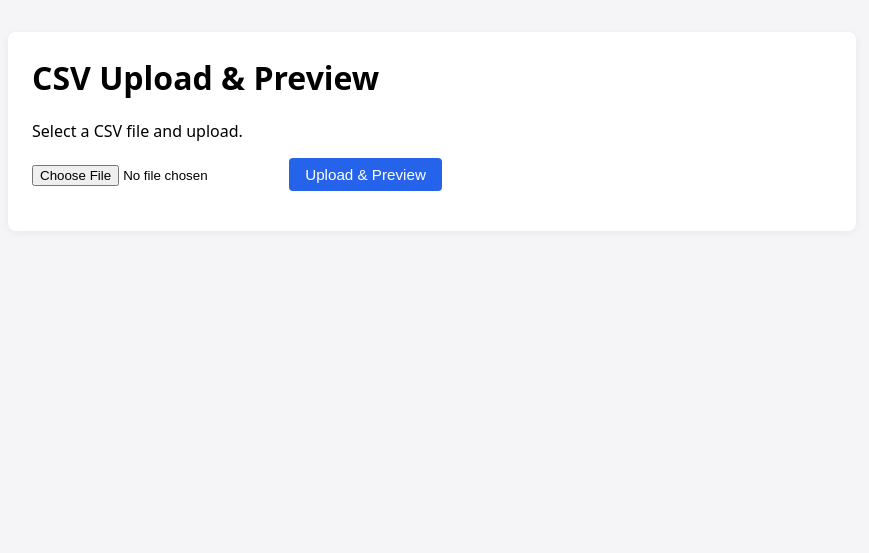
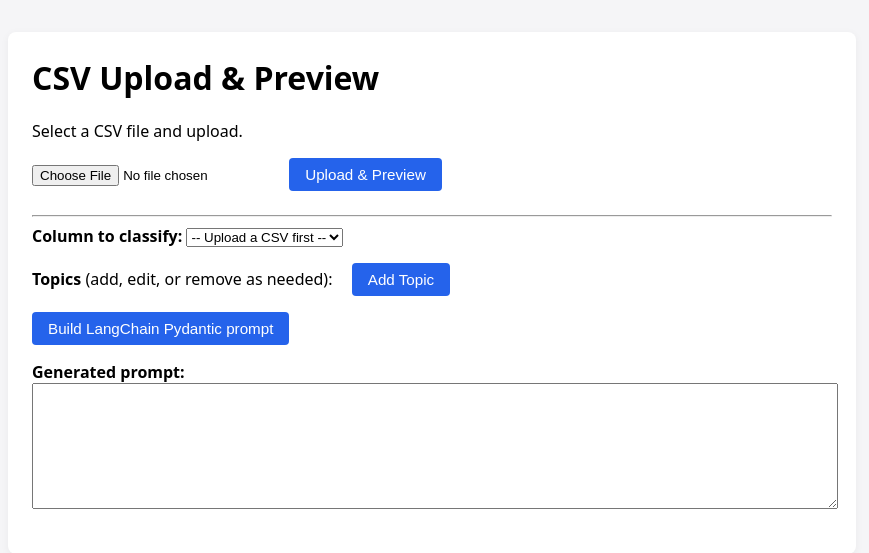
Before and after one commit to macknix/survey-research-hackathon, a FastAPI app: page / in a window 1280 px wide. Shown: the top 553 px of the page, without its empty margins (24-893 px from the left). Run offline with FastAPI, Linux system fonts and the light colour scheme.

Commit message:
prompt builder

```diff
--- a/app/main.py
+++ b/app/main.py
@@ -50,3 +50,54 @@ async def upload_csv(file: UploadFile = File(...)):
         "rows": data,
         "row_count": len(df),
     }
+
+
+# --- Topic modeling and prompt endpoints ---
+from typing import List, Optional
+from pydantic import BaseModel
+
+class Topic(BaseModel):
+    id: int
+    label: str
+    description: str
+
+class GenerateTopicsRequest(BaseModel):
+    column: str
+    sample_rows: Optional[List[dict]] = None
+
+class GenerateTopicsResponse(BaseModel):
+    success: bool
+    topics: List[Topic]
+
+class BuildPromptRequest(BaseModel):
+    topics: List[Topic]
+
+class BuildPromptResponse(BaseModel):
+    success: bool
+    prompt: str
+
+@app.post("/generate_topics", response_model=GenerateTopicsResponse)
+async def generate_topics(payload: GenerateTopicsRequest):
+    """
+    Stub: return some example topics for the given column.
+    Later, replace this with real topic modeling.
+    """
+    stub_topics = [
+        Topic(id=1, label="Positive feedback", description="Comments that express satisfaction or positive sentiment."),
+        Topic(id=2, label="Negative feedback", description="Comments that express dissatisfaction or complaints."),
+        Topic(id=3, label="Feature requests", description="Suggestions or requests for new features or improvements."),
+    ]
+    return GenerateTopicsResponse(success=True, topics=stub_topics)
+
+@app.post("/build_prompt", response_model=BuildPromptResponse)
+async def build_prompt(payload: BuildPromptRequest):
+    """
+    Build a LangChain-style Pydantic parser prompt for classifying rows into topics.
+    This is a stub that returns a structured prompt string.
+    """
+    topics = payload.topics
+    topics_desc = "\n".join(
+        f"- {t.id}: {t.label} — {t.description}" for t in topics
+    )
+    prompt = f"""You are a text classification assistant.\n\nYou will be given a piece of text from a survey response or similar free-text field.\nYour task is to assign exactly ONE topic ID from the list below to the text.\n\nTopics:\n{topics_desc}\n\nReturn your answer as JSON with this schema:\n\n{{\n  \"topic_id\": <number>,  // one of the IDs above\n  \"topic_label\": <string>,\n  \"rationale\": <string>  // short explanation for why this topic was chosen\n}}\n\nMake sure the JSON is valid and does not include any additional fields.\n"""
+    return BuildPromptResponse(success=True, prompt=prompt)
--- a/app/templates/index.html
+++ b/app/templates/index.html
@@ -103,6 +103,31 @@
     </div>
 
     <div class="table-container" id="table-container"></div>
+
+    <hr />
+
+    <div class="row">
+      <label for="column-select"><strong>Column to classify:</strong></label>
+      <select id="column-select">
+        <option value="">-- Upload a CSV first --</option>
+      </select>
+    </div>
+
+    <div class="row">
+      <strong>Topics</strong> (add, edit, or remove as needed):
+      <button id="add-topic-btn" style="margin-left:1em;">Add Topic</button>
+    </div>
+
+    <div class="table-container" id="topics-container"></div>
+
+    <div class="row">
+      <button id="build-prompt-btn">Build LangChain Pydantic prompt</button>
+    </div>
+
+    <div class="row">
+      <label for="prompt-output"><strong>Generated prompt:</strong></label>
+      <textarea id="prompt-output" rows="8" style="width: 100%; font-family: monospace;"></textarea>
+    </div>
   </div>
 
   <script>
@@ -111,6 +136,13 @@
   const statusDiv = document.getElementById("status");
   const tableContainer = document.getElementById("table-container");
   const summary = document.getElementById("summary");
+  const columnSelect = document.getElementById("column-select");
+  const addTopicBtn = document.getElementById("add-topic-btn");
+  const buildPromptBtn = document.getElementById("build-prompt-btn");
+  const promptOutput = document.getElementById("prompt-output");
+  let currentColumns = [];
+  let currentRows = [];
+  let currentTopics = [];
 
     function setStatus(message, type) {
       statusDiv.textContent = message;
@@ -143,6 +175,52 @@
 
       html += "</tbody></table>";
       tableContainer.innerHTML = html;
+    }
+
+    function renderTopics(topics) {
+      const container = document.getElementById("topics-container");
+      if (!topics || topics.length === 0) {
+        container.innerHTML = "<p>No topics yet. Add one!</p>";
+        return;
+      }
+
+      let html = "<table><thead><tr>";
+      html += "<th>Topic ID</th><th>Label</th><th>Description</th><th>Actions</th>";
+      html += "</tr></thead><tbody>";
+
+      for (let i = 0; i < topics.length; i++) {
+        const t = topics[i];
+        html += `<tr data-idx="${i}">`;
+        html += `<td><input type="number" min="1" value="${t.id ?? ''}" class="topic-id-input" style="width:4em;"></td>`;
+        html += `<td><input type="text" value="${t.label ?? ''}" class="topic-label-input"></td>`;
+        html += `<td><input type="text" value="${t.description ?? ''}" class="topic-desc-input" style="width:100%"></td>`;
+        html += `<td><button class="remove-topic-btn">Remove</button></td>`;
+        html += "</tr>";
+      }
+
+      html += "</tbody></table>";
+      container.innerHTML = html;
+
+      // Wire up remove buttons
+      container.querySelectorAll('.remove-topic-btn').forEach((btn, idx) => {
+        btn.addEventListener('click', () => {
+          currentTopics.splice(idx, 1);
+          renderTopics(currentTopics);
+        });
+      });
+
+      // Wire up input changes
+      container.querySelectorAll('tr[data-idx]').forEach((row, idx) => {
+        row.querySelector('.topic-id-input').addEventListener('input', e => {
+          currentTopics[idx].id = parseInt(e.target.value) || '';
+        });
+        row.querySelector('.topic-label-input').addEventListener('input', e => {
+          currentTopics[idx].label = e.target.value;
+        });
+        row.querySelector('.topic-desc-input').addEventListener('input', e => {
+          currentTopics[idx].description = e.target.value;
+        });
+      });
     }
 
   uploadBtn.addEventListener("click", async () => {
@@ -179,6 +257,30 @@
           setStatus("CSV parsed successfully.", "success");
           renderTable(result.columns, result.rows);
           summary.textContent = `Showing first ${result.rows.length} rows out of ${result.row_count} total rows.`;
+
+          currentColumns = result.columns || [];
+          currentRows = result.rows || [];
+
+          // Populate column dropdown
+          columnSelect.innerHTML = "";
+          if (currentColumns.length === 0) {
+            const opt = document.createElement("option");
+            opt.value = "";
+            opt.textContent = "-- No columns found --";
+            columnSelect.appendChild(opt);
+          } else {
+            for (const col of currentColumns) {
+              const opt = document.createElement("option");
+              opt.value = col;
+              opt.textContent = col;
+              columnSelect.appendChild(opt);
+            }
+          }
+
+          // Reset topics and prompt
+          currentTopics = [];
+          renderTopics(currentTopics);
+          promptOutput.value = "";
         }
       } catch (err) {
         setStatus("Network or server error. Check the console.", "error");
@@ -187,6 +289,52 @@
         uploadBtn.disabled = false;
       }
     });
+
+
+    addTopicBtn.addEventListener('click', () => {
+      // Add a new topic with next available id
+      const nextId = (currentTopics.length > 0)
+        ? Math.max(...currentTopics.map(t => t.id || 0)) + 1
+        : 1;
+      currentTopics.push({ id: nextId, label: '', description: '' });
+      renderTopics(currentTopics);
+    });
+
+    buildPromptBtn.addEventListener("click", async () => {
+      if (!currentTopics || currentTopics.length === 0) {
+        setStatus("Add at least one topic first.", "error");
+        return;
+      }
+
+      setStatus("Building LangChain Pydantic parser prompt…", null);
+
+      try {
+        const response = await fetch("/build_prompt", {
+          method: "POST",
+          headers: { "Content-Type": "application/json" },
+          body: JSON.stringify({
+            topics: currentTopics,
+          }),
+        });
+
+        if (!response.ok) {
+          setStatus(`Server error building prompt: ${response.status}`, "error");
+          return;
+        }
+
+        const result = await response.json();
+        if (!result.success) {
+          setStatus(result.error || "Unknown error building prompt.", "error");
+          return;
+        }
+
+        promptOutput.value = result.prompt || "";
+        setStatus("Prompt built successfully.", "success");
+      } catch (err) {
+        console.error(err);
+        setStatus("Network or server error while building prompt.", "error");
+      }
+    });
   </script>
 </body>
 </html>
```
Lines whose indentation alone changed are shown as unchanged.
